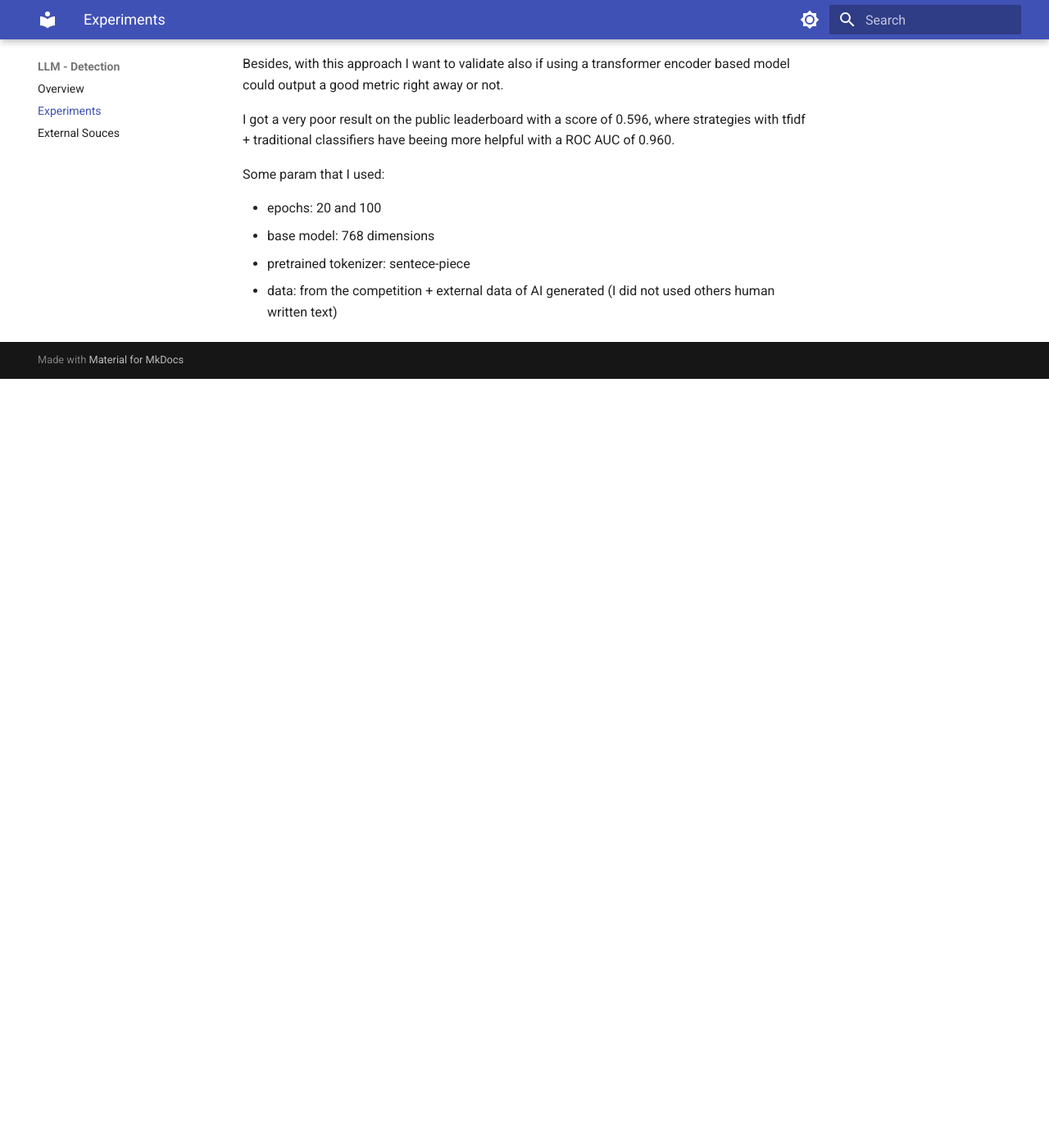
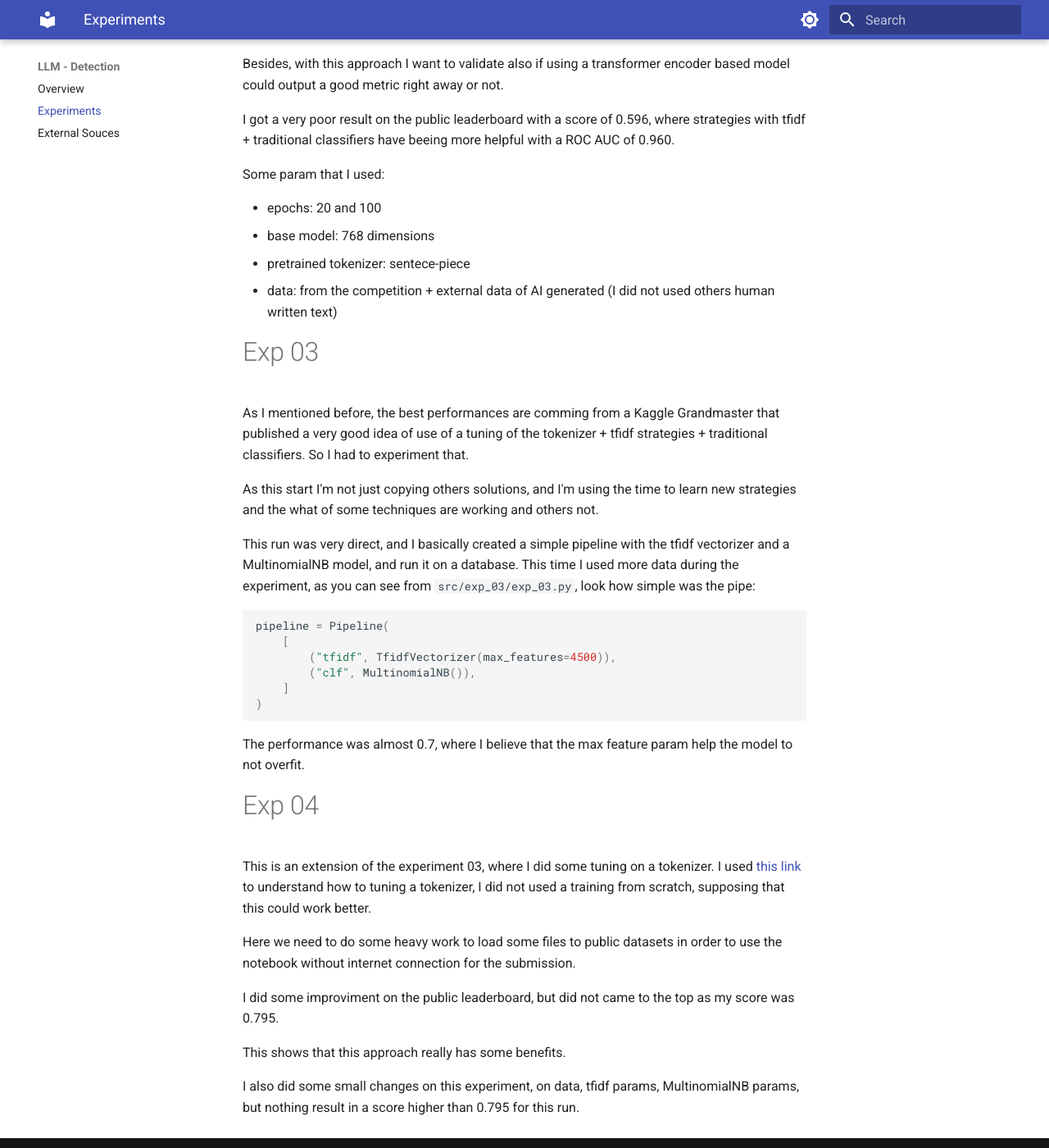
Before and after one commit to LucianoBatista/llm-essay-detection-kaggle, an MkDocs documentation site: the page built from docs/experiment.md, in a window 1280 px wide and 1400 px high, scrolled down 1310 px. Shown: the whole window at 82% size. Built offline with MkDocs 1.6.1 and Material for MkDocs 9.7.7, drawn with Linux system fonts in a browser that asks for light colours; comment, search, counter and statistics services are not loaded; before the commit the page ends 1772 px from its top, so only the background shows below that.

Commit message:
:docs: update more experiments.

````diff
--- a/docs/experiment.md
+++ b/docs/experiment.md
@@ -52,3 +52,34 @@ Some param that I used:
 - base model: 768 dimensions
 - pretrained tokenizer: sentece-piece
 - data: from the competition + external data of AI generated (I did not used others human written text)
+
+# Exp 03
+
+As I mentioned before, the best performances are comming from a Kaggle Grandmaster that published a very good idea of use of a tuning of the tokenizer + tfidf strategies + traditional classifiers. So I had to experiment that.
+
+As this start I'm not just copying others solutions, and I'm using the time to learn new strategies and the what of some techniques are working and others not.
+
+This run was very direct, and I basically created a simple pipeline with the tfidf vectorizer and a MultinomialNB model, and run it on a database. This time I used more data during the experiment, as you can see from `src/exp_03/exp_03.py`, look how simple was the pipe:
+
+```python
+pipeline = Pipeline(
+    [
+        ("tfidf", TfidfVectorizer(max_features=4500)),
+        ("clf", MultinomialNB()),
+    ]
+)
+```
+
+The performance was almost 0.7, where I believe that the max feature param help the model to not overfit.
+
+# Exp 04
+
+This is an extension of the experiment 03, where I did some tuning on a tokenizer. I used [this link](https://huggingface.co/learn/nlp-course/chapter6/2?fw=pt) to understand how to tuning a tokenizer, I did not used a training from scratch, supposing that this could work better.
+
+Here we need to do some heavy work to load some files to public datasets in order to use the notebook without internet connection for the submission.
+
+I did some improviment on the public leaderboard, but did not came to the top as my score was 0.795.
+
+This shows that this approach really has some benefits.
+
+I also did some small changes on this experiment, on data, tfidf params, MultinomialNB params, but nothing result in a score higher than 0.795 for this run.
````
Also changed, not shown: 2 other files.
